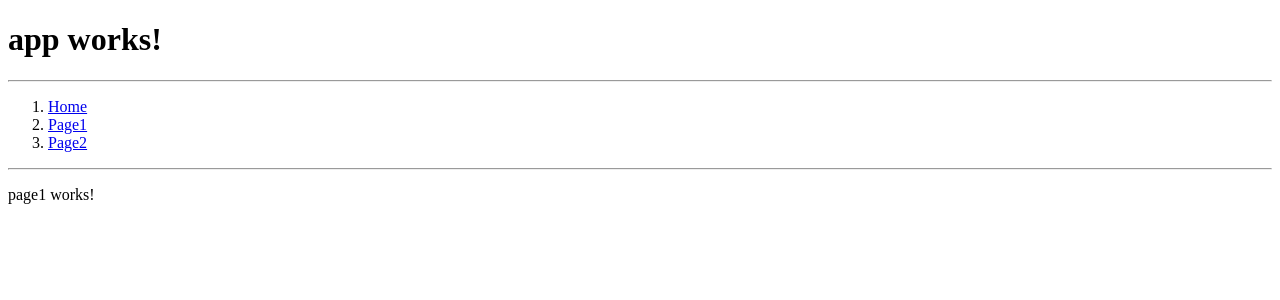
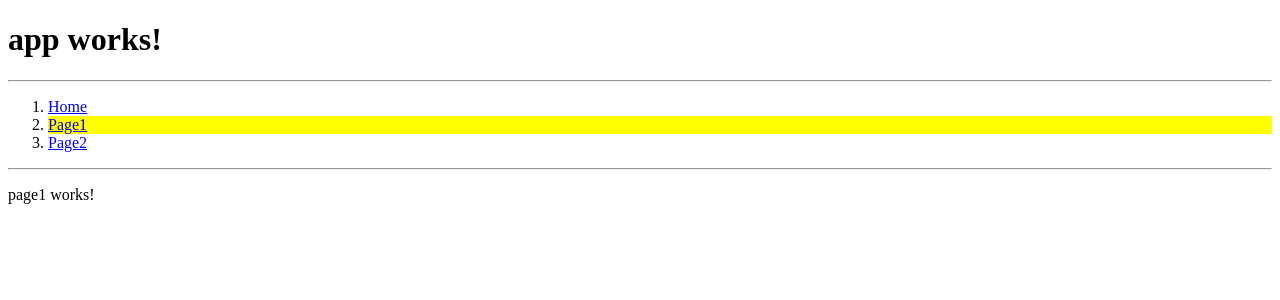
Before and after one commit to cataska/ng2-advanced, an Angular app: page /#/page1 in a window 1280 px wide. Shown: the top 300 px of the page. Built offline with nearby package versions, Linux system fonts and the light colour scheme.

Commit message:
* Redirect route
* Wildcard route

```diff
--- a/src/app/app.component.css
+++ b/src/app/app.component.css
@@ -0,0 +1,3 @@
+.active {
+  background-color: yellow;
+}
--- a/src/app/app.component.html
+++ b/src/app/app.component.html
@@ -5,9 +5,10 @@
 <hr>
 
 <ol>
-  <li><a [routerLink]="['/']">Home</a></li>
-  <li><a routerLink="/page1">Page1</a></li>
-  <li><a routerLink="/page2">Page2</a></li>
+  <li routerLinkActive="active" [routerLinkActiveOptions]="{exact: true}">
+    <a [routerLink]="['/']">Home</a></li>
+  <li routerLinkActive="active"><a routerLink="/page1">Page1</a></li>
+  <li routerLinkActive="active"><a routerLink="/page2">Page2</a></li>
 </ol>
 
 <hr>
--- /dev/null
+++ b/src/app/shared/fallback-route.ts
@@ -0,0 +1,5 @@
+import { Route } from "@angular/router";
+
+export const fallbackRoute: Route = {
+  path: '**', redirectTo: '/', pathMatch: 'full'
+};
```
Also changed, not shown: src/app/app-routing.module.ts (+6 -1 lines).
